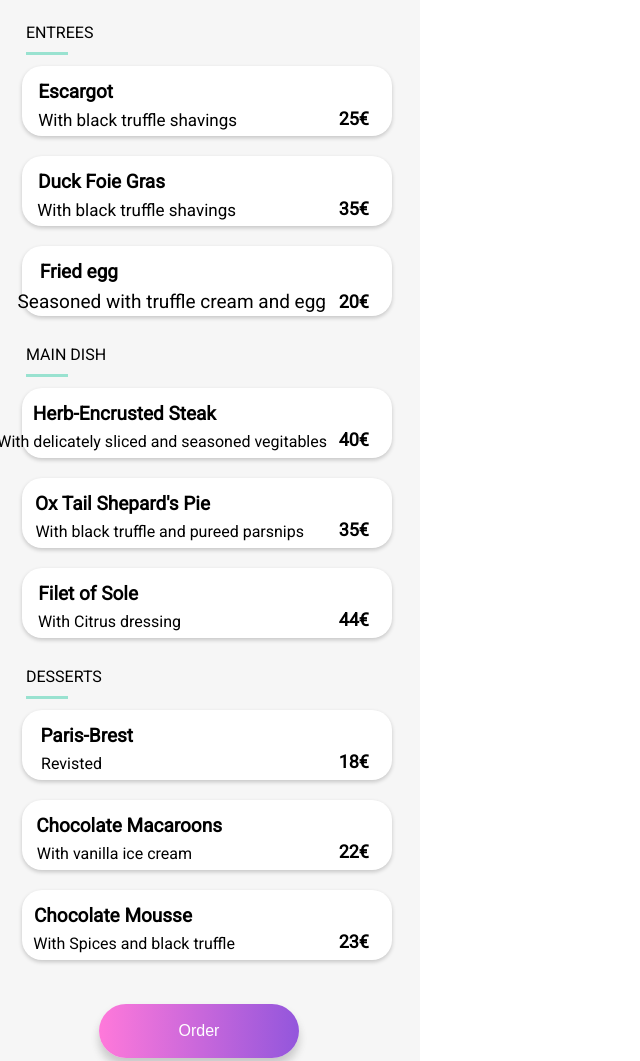
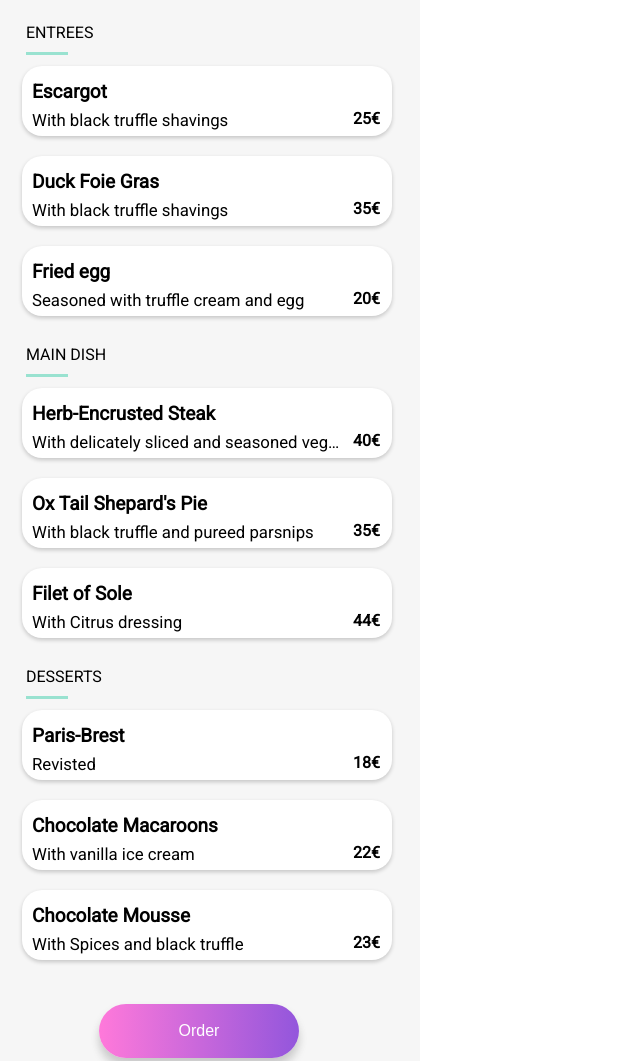
Before and after one commit to Hero988/Suliman_2_11-07-2023_A, a website: page The-Full-Palette.html in a window 1280 px wide. Shown: the part 630-1691 px from the top of the page, without its empty margins (0-640 px from the left). Drawn offline with Linux system fonts and the light colour scheme; a web font is replaced by a local one.

Commit message:
Added the ... and I almost finished the animation

```diff
--- a/Sass/Pages/_menu.scss
+++ b/Sass/Pages/_menu.scss
@@ -97,54 +97,44 @@
         // This sets the padding inside the card.
         padding: 10px;
 
+        align-items: flex-start; /* Align items to the start (left side) of the card */
+        justify-content: space-between; /* Distribute space evenly between items */
+
         border-radius: 20px;
         background-color: white;
 
         margin-left: 22px;
         top: 11px;
 
-        // This sets the transition for the height property over 0.5s.
-        // It will ensure that the height changes gradually over half a second, creating a smooth animation.
-        transition: height 0.5s;
-
-        // Initially hide the checkmark and set the card's height to 50px.
+        /* Hide the checkmark initially and set its width to 0 */
         .checkmark, .custom-checkmark {
-            visibility: hidden;
-            height: 0;
+            opacity: 0;
+            width: 0;
+            /* Start with the element's width at 0 */
+            /* Transition both the width and opacity properties */
+            transition: width 0.5s, opacity 0.5s;
         }
-
-        // Use the fadeIn animation, over a duration of 0.5s.
-        // This applies the fadeIn animation to the element.
-        // The animation duration is set to 0.5s, meaning it will take half a second for the animation to complete from start to end.
-        animation: fadeIn 0.5s;
-
-        // The animation will start paused. We'll unpause it at the right time using a delay.
-        // This property initially pauses the animation. The animation is defined, but it doesn't start playing immediately.
-        animation-play-state: paused;
-
-        // Make sure the final state of the animation remains after it's done.
-        // This property specifies that once the animation is finished, the style of the element should remain as it was in the last keyframe (100%).
-        // This means that the elements will stay visible even after the animation has completed.
-        animation-fill-mode: forwards;
-
-        // Initially hide the card.
-        //  This hides the element initially. The fadeIn animation will later turn the visibility back on as it plays.
-        visibility: hidden;
     }
 
-        // When the card is hovered over
-        .card:hover {
+    .card-content {
+        display: flex;
+        flex-direction: column;
+        align-items: flex-start; /* Align items to the start (left side) of the card */
+        justify-content: space-between; /* Distribute space evenly between items */
+    }
 
-           position: relative;
+    /* When the card is hovered over */
+    .card:hover {
+        position: relative;
+        cursor: pointer;
 
-            cursor: pointer;
-
-            // Make the checkmark visible.
-            .checkmark, .custom-checkmark {
-                visibility: visible;
-                height: 74px;
-            }
+        /* Make the checkmark visible and increase its width */
+        .checkmark, .custom-checkmark {
+            opacity: 1;
+            /* Increase the width to the original size */
+            width: 70px; /* Update this value to the original width of your checkmark */
         }
+    }
 
     // Unpause the animation for each card at the right time.
     // @for $i from 1 through 9 {...}: This is a loop that generates SCSS for the first 9 .card elements nested within a .grid element.
@@ -159,6 +149,17 @@
             animation-play-state: running;
             // In simpler terms, this code makes each card fade in one by one, each half a second apart, from being completely invisible to fully visible.
         }
+    }
+
+    .card-title, .card-text-menu, .card-price {
+        margin: 0;
+        /* remove position and right properties */
+    }
+
+    /* adjust width of .card-text-menu */
+    .card-text-menu {
+        width: 100%; /* take up full width of the card */
+        /* rest of your styles... */
     }
 
     .checkmark {
@@ -179,11 +180,9 @@
         border-top-right-radius: 20px;
         border-bottom-right-radius: 20px;
 
-        top: -77px;
-        right: -10px;
+        top: -82px;
+        right: -290px;
 
-        // Temporary (taken out once finished).
-        // visibility: hidden;
     }
 
     .custom-checkmark {
@@ -192,9 +191,6 @@
         top: 24px;
         height: 100px;
         width: 100px;
-
-        // Temporary (taken out once finished).
-        // visibility: hidden;
     }
 
     .card-title {
@@ -203,66 +199,27 @@
         margin: 0;
         font-weight: bold;
         font-size: 19px;
+        top: 4px;
     }
 
-    // Define the right values for each card title.
-    $right-values: 269px, 217px, 264px, 166px, 172px, 244px, 249px, 160px, 190px;
+    .card-text-menu {
+        margin: 0;
+        font-size: 16.8px;
+        margin-top: 11px;
 
-    // Use @each to iterate over the right values.
-    @each $right-value in $right-values {
-        // Get the index of the current right value.
-        $index: index($right-values, $right-value);
-
-        // Use the index to generate the class name.
-        .card-title-#{$index} {
-            @extend .card-title;
-            right: $right-value;
-            top: 4px;
-        }
+        white-space: nowrap;  // Prevents the text from wrapping to the next line
+        overflow: hidden;  // Clips the text if it overflows
+        text-overflow: ellipsis;  // Displays an ellipsis ("...") to represent clipped text
+        width: 310px;  // Adjust this value as needed. This sets the maximum width before text gets clipped.
+        display: block;  // Treat this element as a block level element
     }
-
-    // $right-values is a list of the right values for each card title.
-    //The @each directive is used to iterate over this list.
-    //The index() function is used to get the index of the current right value, and this index is used to generate the class name .card-title-#{$index}.
-    //The @extend directive is used to inherit the styles from .card-title, and the right and top properties are set as before.
-
-    .card-text-menu {
-        position: relative;
-        margin: 0;
-        font-weight: 400;
-        font-size: 17px;
-    }
-
-    // Define the right values and font sizes for each card text.
-    $right-values: 145px, 146px, 56px, 55px, 78px, 201px, 280px, 190px, 147px;
-    $font-sizes: 17px, 17px, 19px, 16px, 16px, 16px, 16px, 16px, 16px;
-
-    // Use @each to iterate over the right values and font sizes at the same time.
-    @each $right-value, $font-size in zip($right-values, $font-sizes) {
-        // Get the index of the current right value.
-        $index: index($right-values, $right-value);
-
-        // Use the index to generate the class name.
-        .card-text-menu-#{$index} {
-            @extend .card-text-menu;
-            right: $right-value;
-            top: 11px;
-            font-size: $font-size;
-        }
-    }
-
-    // $right-values is a list of the right values for each card text, and $font-sizes is a list of the font-size values for each card text.
-    // The zip() function is used to combine these lists into a list of pairs, so that we can iterate over them at the same time.
-    // The @each directive is used to iterate over this combined list.
-    // The index() function is used to get the index of the current right value, and this index is used to generate the class name .card-text-menu-#{$index}.
-    // The @extend directive is used to inherit the styles from .card-text-menu, and the right, top, and font-size properties are set as before.
 
     .card-price {
         position: relative;
         font-weight: bold;
-        font-size: 18px;
-        right: 13px;
-        top: -11px
+        font-size: 16px;
+        right: -321px;
+        top: -21px
     }
 
     .grid-title {
--- a/The-Full-Palette.html
+++ b/The-Full-Palette.html
@@ -61,9 +61,11 @@
                 <p class="grid-title">ENTREES</p>
                 <!-- Card 1 -->
                 <div class="card">
-                    <p class="card-title-1">Escargot</p>
-                    <p class="card-text-menu-1">With black truffle shavings</p>
+                    <div class="card-content">
+                        <p class="card-title">Escargot</p>
+                        <p class="card-text-menu">With black truffle shavings</p>
                         <p class="card-price">25€</p>
+                    </div>
                     <!-- Checkmark element -->
                     <div class="checkmark">
                         <i class="fa-solid fa-circle-check custom-checkmark"></i>
@@ -71,9 +73,11 @@
                 </div>
                 <!-- Card 2 -->
                 <div class="card">
-                    <p class="card-title-2">Duck Foie Gras</p>
-                    <p class="card-text-menu-2">With black truffle shavings</p>
+                    <div class="card-content">
+                        <p class="card-title">Duck Foie Gras</p>
+                        <p class="card-text-menu">With black truffle shavings</p>
                         <p class="card-price">35€</p>
+                    </div>
                     <!-- Checkmark element -->
                     <div class="checkmark">
                         <i class="fa-solid fa-circle-check custom-checkmark"></i>
@@ -81,9 +85,11 @@
                 </div>
                 <!-- Card 3 -->
                 <div class="card">
-                    <p class="card-title-3">Fried egg</p>
-                    <p class="card-text-menu-3">Seasoned with truffle cream and egg</p>
+                    <div class="card-content">
+                        <p class="card-title">Fried egg</p>
+                        <p class="card-text-menu">Seasoned with truffle cream and egg</p>
                         <p class="card-price">20€</p>
+                    </div>
                     <!-- Checkmark element -->
                     <div class="checkmark">
                         <i class="fa-solid fa-circle-check custom-checkmark"></i>
@@ -96,9 +102,11 @@
                 <p class="grid-title">MAIN DISH</p>
                 <!-- Card 1 -->
                 <div class="card">
-                    <p class="card-title-4">Herb-Encrusted Steak</p>
-                    <p class="card-text-menu-4">With delicately sliced and seasoned vegitables</p>
+                    <div class="card-content">
+                        <p class="card-title">Herb-Encrusted Steak</p>
+                        <p class="card-text-menu">With delicately sliced and seasoned vegitables</p>
                         <p class="card-price">40€</p>
+                    </div>
                     <!-- Checkmark element -->
                     <div class="checkmark">
                         <i class="fa-solid fa-circle-check custom-checkmark"></i>
@@ -106,9 +114,11 @@
                 </div>
                 <!-- Card 2 -->
                 <div class="card">
-                    <p class="card-title-5">Ox Tail Shepard's Pie</p>
-                    <p class="card-text-menu-5">With black truffle and pureed parsnips</p>
+                    <div class="card-content">
+                        <p class="card-title">Ox Tail Shepard's Pie</p>
+                        <p class="card-text-menu">With black truffle and pureed parsnips</p>
                         <p class="card-price">35€</p>
+                    </div>
                     <!-- Checkmark element -->
                     <div class="checkmark">
                         <i class="fa-solid fa-circle-check custom-checkmark"></i>
@@ -116,9 +126,11 @@
                 </div>
                 <!-- Card 3 -->
                 <div class="card">
-                    <p class="card-title-6">Filet of Sole</p>
-                    <p class="card-text-menu-6">With Citrus dressing</p>
+                    <div class="card-content">
+                        <p class="card-title">Filet of Sole</p>
+                        <p class="card-text-menu">With Citrus dressing</p>
                         <p class="card-price">44€</p>
+                    </div>
                     <!-- Checkmark element -->
                     <div class="checkmark">
                         <i class="fa-solid fa-circle-check custom-checkmark"></i>
@@ -131,9 +143,12 @@
                 <p class="grid-title">DESSERTS</p>
                 <!-- Card 1 -->
                 <div class="card">
-                    <p class="card-title-7">Paris-Brest</p>
-                    <p class="card-text-menu-7">Revisted</p>
+                    <div class="card-content">
+                        <p class="card-title">Paris-Brest</p>
+                        <p class="card-text-menu">Revisted</p>
                         <p class="card-price">18€</p>
+                    </div>
+
                     <!-- Checkmark element -->
                     <div class="checkmark">
                         <i class="fa-solid fa-circle-check custom-checkmark"></i>
@@ -141,9 +156,11 @@
                 </div>
                 <!-- Card 2 -->
                 <div class="card">
-                    <p class="card-title-8">Chocolate Macaroons</p>
-                    <p class="card-text-menu-8">With vanilla ice cream</p>
+                    <div class="card-content">
+                        <p class="card-title">Chocolate Macaroons</p>
+                        <p class="card-text-menu">With vanilla ice cream</p>
                         <p class="card-price">22€</p>
+                    </div>
                     <!-- Checkmark element -->
                     <div class="checkmark">
                         <i class="fa-solid fa-circle-check custom-checkmark"></i>
@@ -151,9 +168,11 @@
                 </div>
                 <!-- Card 3 -->
                 <div class="card">
-                    <p class="card-title-9">Chocolate Mousse</p>
-                    <p class="card-text-menu-9">With Spices and black truffle</p>
+                    <div class="card-content">
+                        <p class="card-title">Chocolate Mousse</p>
+                        <p class="card-text-menu">With Spices and black truffle</p>
                         <p class="card-price">23€</p>
+                    </div>
                     <!-- Checkmark element -->
                     <div class="checkmark">
                         <i class="fa-solid fa-circle-check custom-checkmark"></i>
```
Also changed, not shown: public/css/prefixed/style.css, 1 other file. Lines whose indentation alone changed are shown as unchanged.
